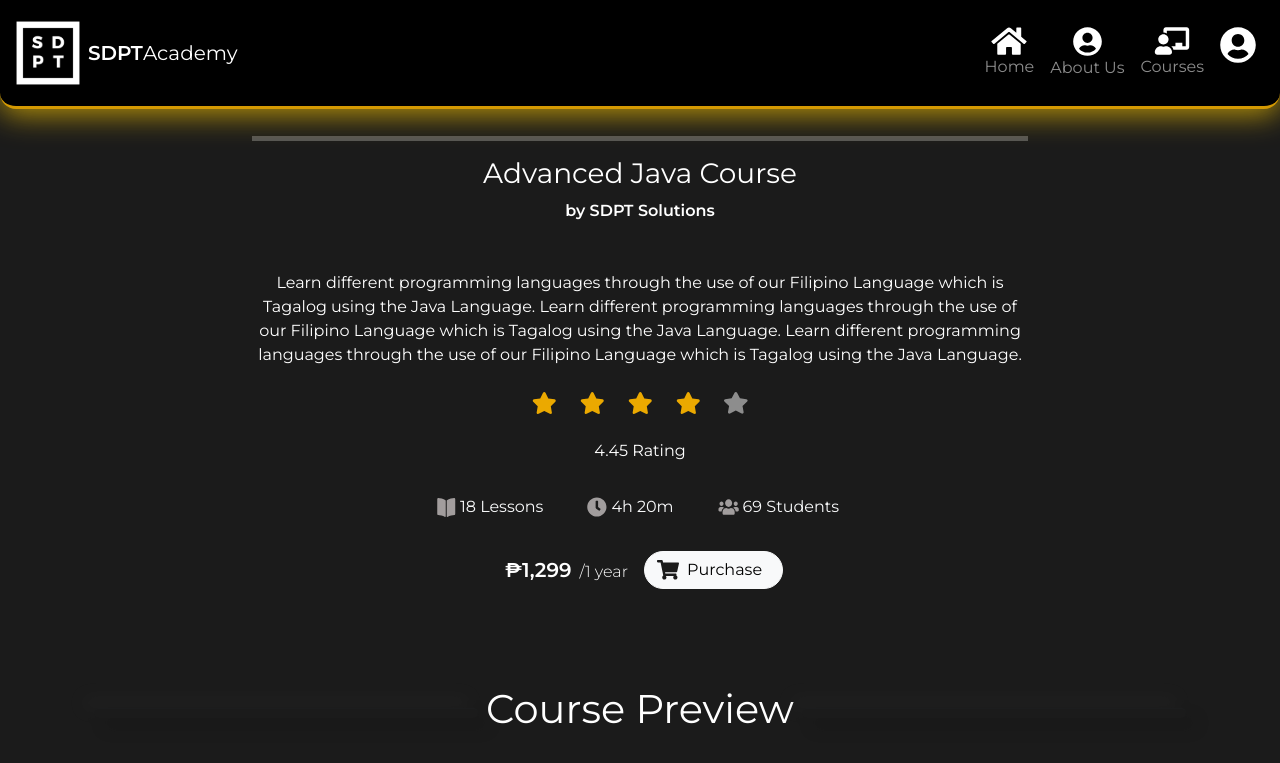
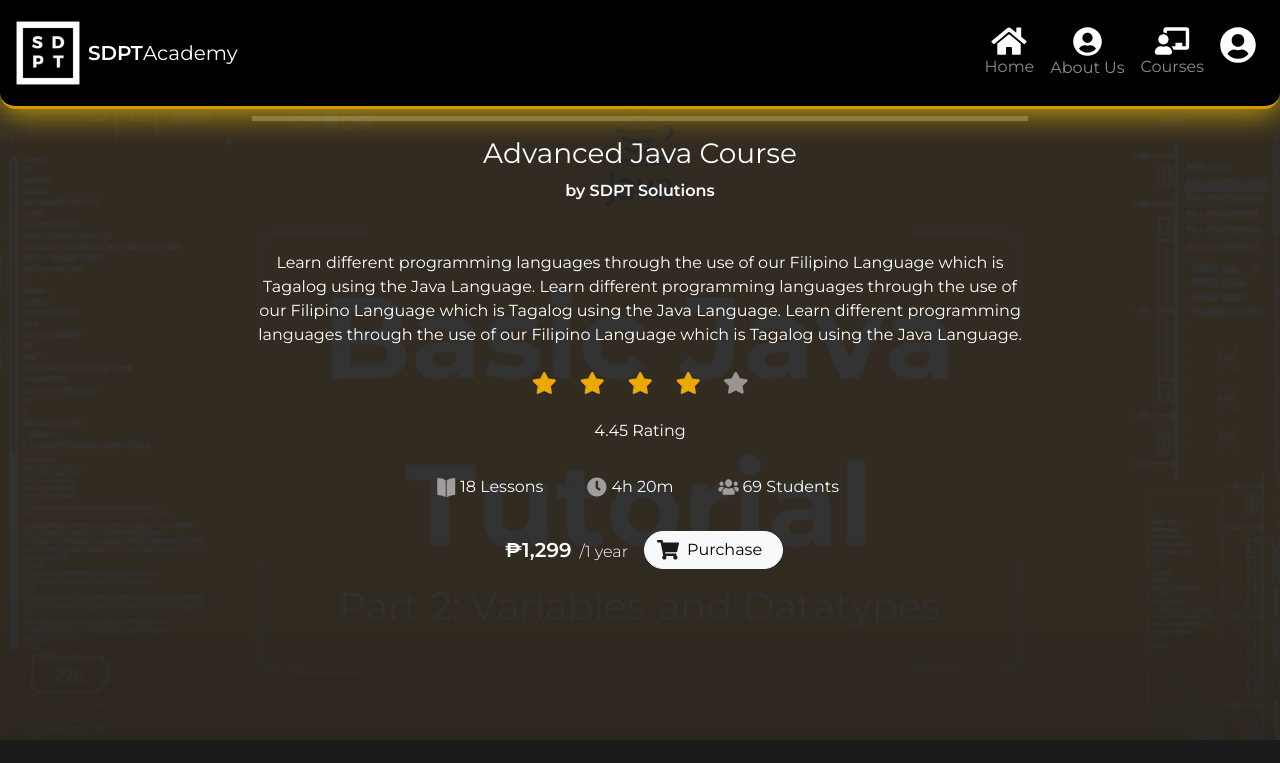
Before and after one commit to SamuelAlac/SDPTAcademy, a React (Vite) app in the folder SDPTAcademy/: page /CoursePreview in a window 1280 px wide. Shown: the top 763 px of the page. Built offline with nearby package versions, Linux system fonts and the light colour scheme; no server answers.

Commit message:
course prev bg image added

```diff
--- a/SDPTAcademy/src/Pages/Courses/CoursePreview.css
+++ b/SDPTAcademy/src/Pages/Courses/CoursePreview.css
@@ -13,6 +13,49 @@
 .accordion-container{
     background-color: #1B1B1B !important
 }
+
+.coursePrev-container{
+  margin-top: 100px;
+}
+
+@media (max-width: 768px) {
+  .coursePrev-container {
+    margin-top: 0px;
+  }
+}
+
+.section-background {
+  position: relative;
+  min-height: 80vh;
+}
+
+.section-background::before {
+  content: '';
+  position: absolute;
+  top: 0;
+  left: 0;
+  width: 100%;
+  height: 100%;
+  background-image: url('../../assets/coursePrevBg.svg');
+  background-size: cover;
+  background-position: center;
+  background-repeat: no-repeat;
+  opacity: 0.1;
+  z-index: -1;
+}
+
+@media (max-width: 768px) {
+  .section-background::before {
+    background-size: contain;
+  }
+}
+
+@media (min-width: 1200px) {
+  .section-background::before {
+    background-size: cover;
+  }
+}
+
 
 .responsive-text {
     font-size: 13px; /* Default font size for small screens */
--- a/SDPTAcademy/src/Pages/Courses/CoursePreview.jsx
+++ b/SDPTAcademy/src/Pages/Courses/CoursePreview.jsx
@@ -17,8 +17,8 @@
   return (
     <div>
         <Navbar className="bg-black border-bottom rounded-bottom-4 border-effect"/>
-
-        <section className="fixed-layout text-center text-white">
+        <div className="coursePrev-container">
+        <section className="fixed-layout text-center text-white section-background">
             <div className="container course-preview-container d-flex flex-column align-items-center justify-content-center">
                 <hr className='hr-white-line'></hr>
 
@@ -93,8 +93,8 @@
                     <img src={cartIcon2} alt="" className="img-fluid"/><span className='px-2'>Purchase</span></button>
                 </div>
             </div>
-
         </section>
+        </div>
 
         <section>
             <div className="container vh-100">
```
Also changed, not shown: SDPTAcademy/src/assets/coursePrevBg.svg (added).
